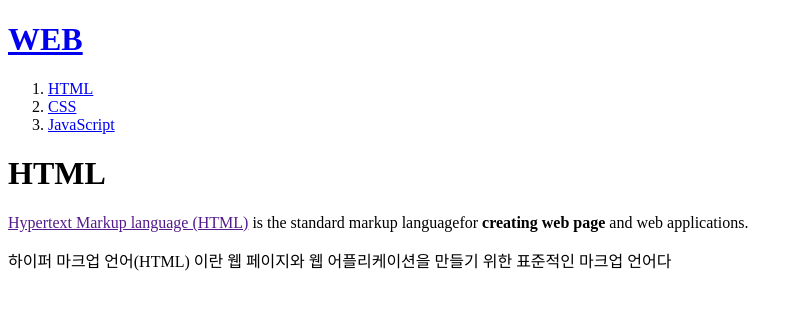
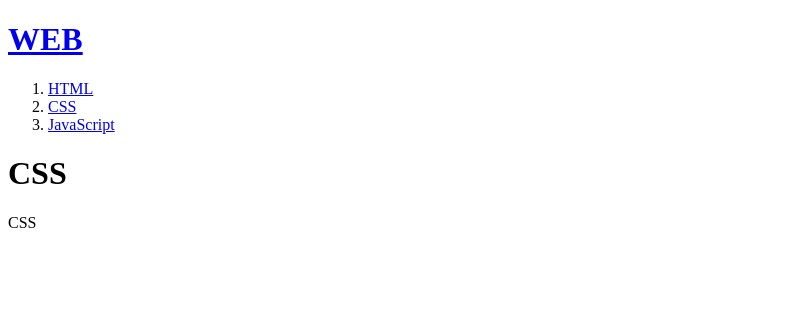
Before and after one commit to sawj44/Test_001, a plain HTML site: page 2.html in a window 1280 px wide. Shown: the whole page, without its empty margins (0-799 px from the left). Drawn offline with Linux system fonts and the light colour scheme.

Commit message:
Add files via upload

```diff
--- a/2.html
+++ b/2.html
@@ -13,12 +13,9 @@
   <li><a href="3.html">JavaScript</a></li>
 </ol>
 
-<h1>HTML</h1>
+<h1>CSS</h1>
 
-<p><a href="" target="_blank" title="html">Hypertext Markup language (HTML)</a> is the standard markup languagefor <strong>creating web page</strong> and web applications.</p>
+<p>CSS</p>
 
-<!-- <img src="1.jpg" width="400"> -->
-
-<p>하이퍼 마크업 언어(HTML) 이란 웹 페이지와 웹 어플리케이션을 만들기 위한 표준적인 마크업 언어다 </p>
 </body>
 </html>
```
Also changed, not shown: 3.html (+1 -1 lines), index.html (+2 -5 lines).
